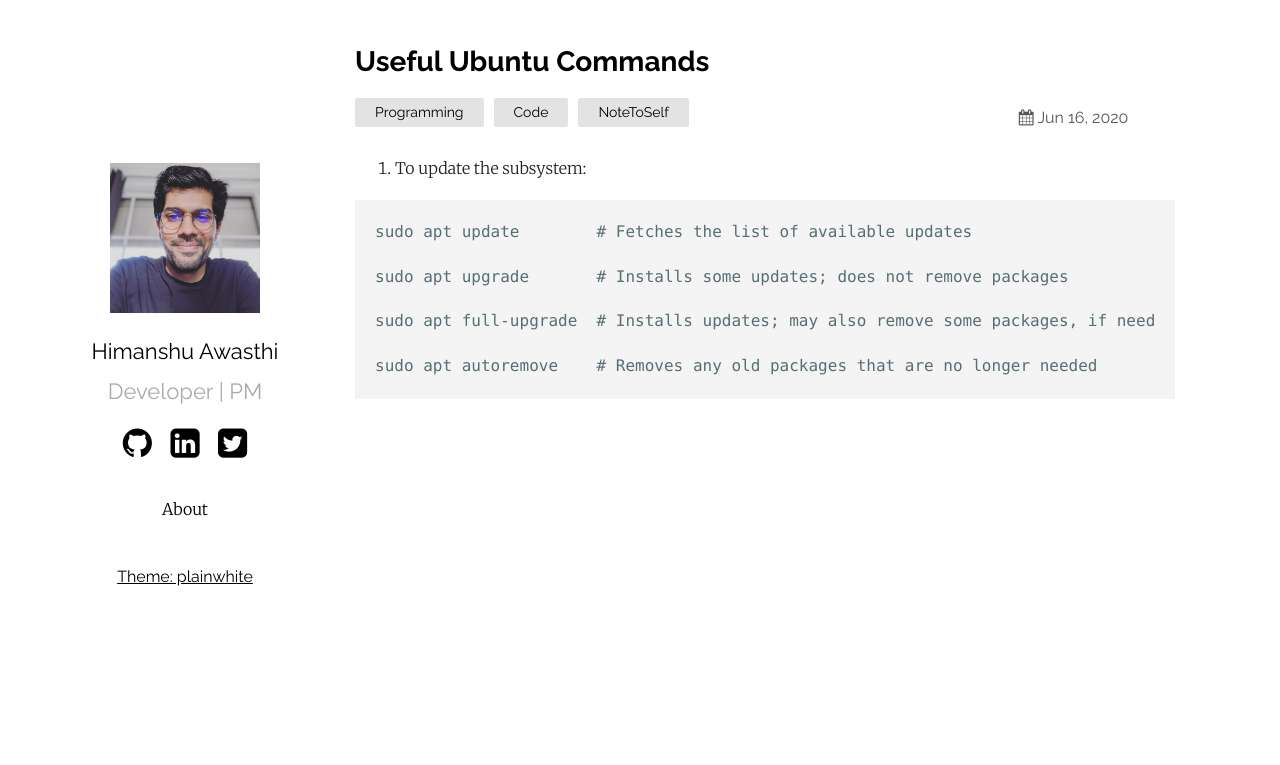
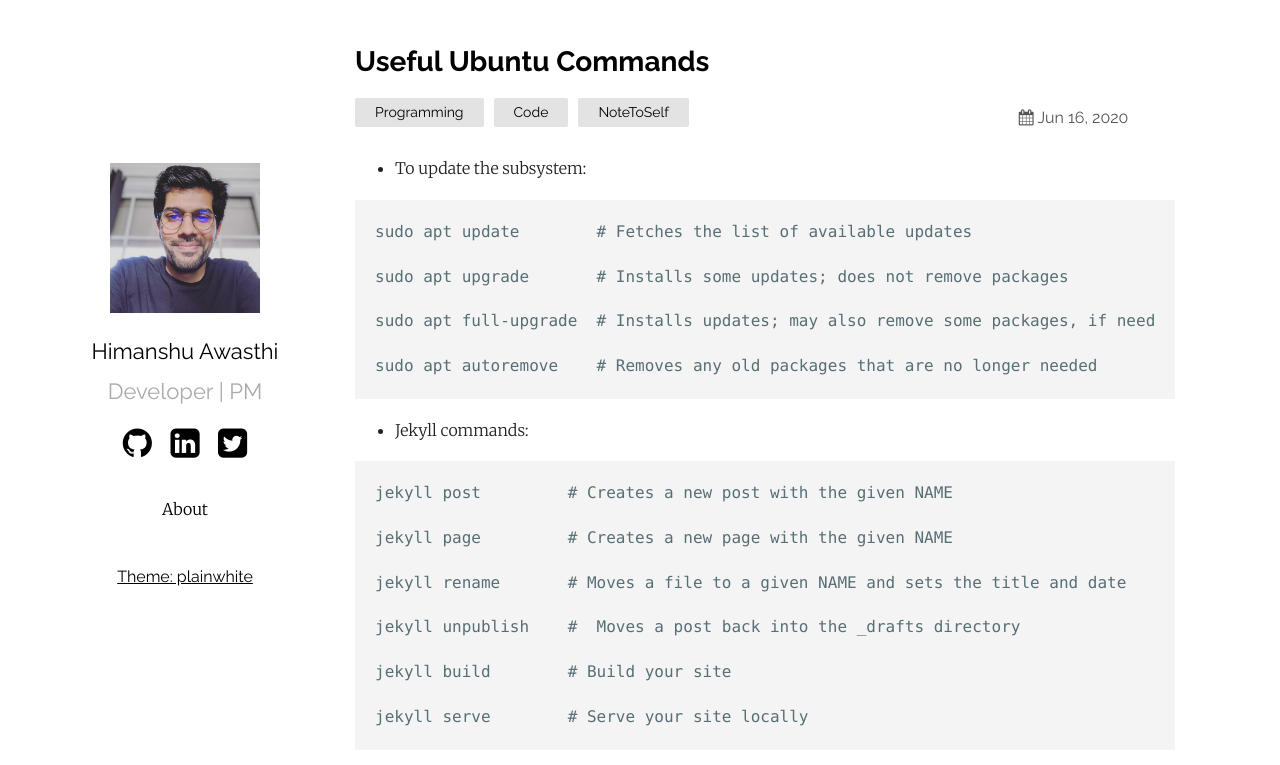
Before and after one commit to 89hardy/89hardy.github.io, a Jekyll site: the page built from _posts/2020-06-16-useful-commands.md, in a window 1280 px wide. Shown: the top 765 px of the page. Built offline with Jekyll 4.4.1, drawn with Linux system fonts in a browser that asks for light colours.

Commit message:
Adding a new post and editing another one

````diff
--- a/_posts/2020-06-16-useful-ubuntu-commands.md
+++ b/_posts/2020-06-16-useful-commands.md
@@ -15,3 +15,19 @@ sudo apt full-upgrade  # Installs updates; may also remove some packages, if nee
 
 sudo apt autoremove    # Removes any old packages that are no longer needed
 ```
+
+* Jekyll commands:
+
+```
+jekyll post         # Creates a new post with the given NAME
+
+jekyll page         # Creates a new page with the given NAME
+
+jekyll rename       # Moves a file to a given NAME and sets the title and date
+
+jekyll unpublish    #  Moves a post back into the _drafts directory
+
+jekyll build        # Build your site
+
+jekyll serve        # Serve your site locally
+```
````
Also changed, not shown: other parts of _posts/2020-06-16-useful-commands.md (+1 -1 lines), _posts/2020-06-23-the-notion-of-being-slow.md (added, +9 -0 lines).
